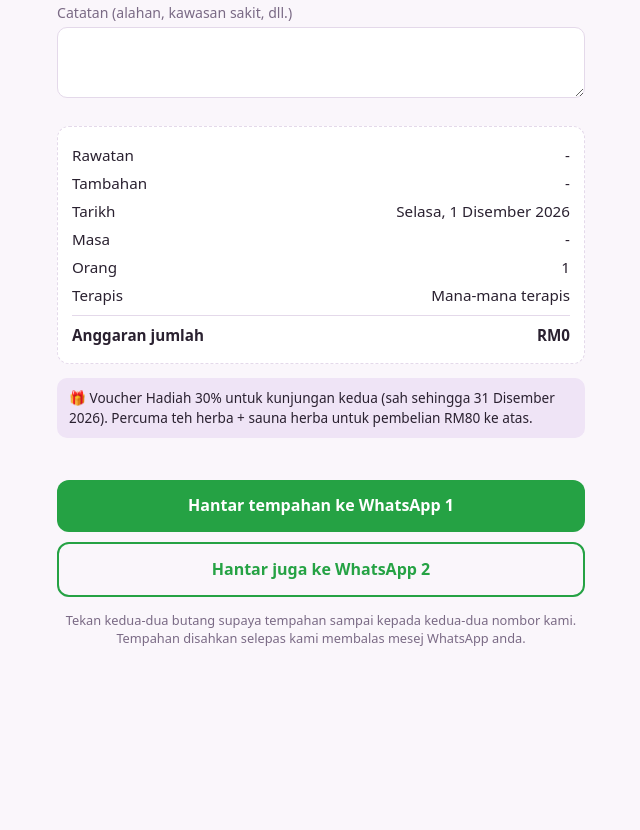
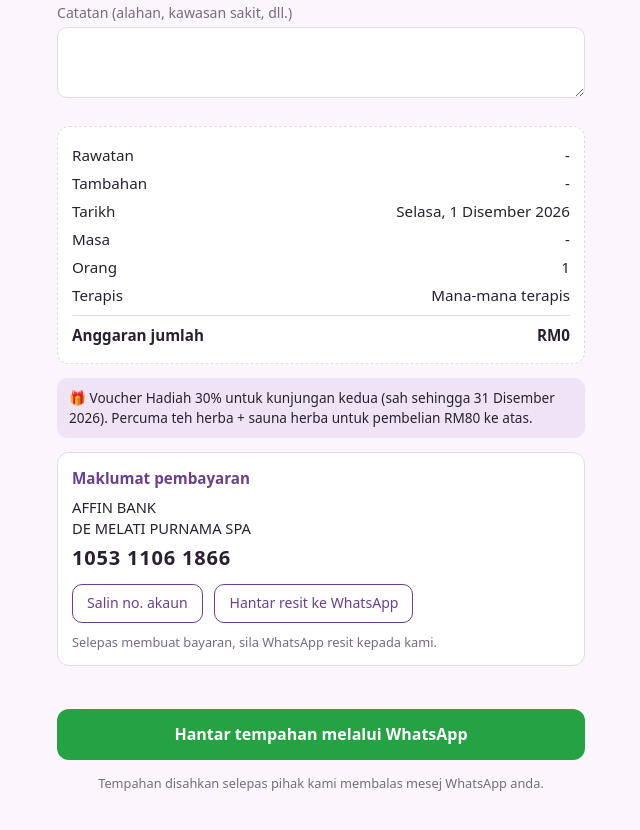
Before and after one commit to zidkha18/dmpspa, a plain HTML site: page index.html in a window 1280 px wide. Shown: the part 1664-2494 px from the top of the page, without its empty margins (319-959 px from the left). Before the commit the page ends 2365 px from the top, so only its background shows below. Drawn offline with Linux system fonts and the light colour scheme.

Commit message:
Add files via upload

```diff
--- a/index.html
+++ b/index.html
@@ -38,7 +38,10 @@ input,select,textarea{width:100%;padding:11px 12px;border:1.5px solid var(--line
 .sum .t{border-top:1px solid var(--line);margin-top:6px;padding-top:8px;font-weight:700}
 .promo{margin-top:14px;padding:10px 12px;border-radius:10px;background:var(--acc2);font-size:.85rem}
 .btn{display:block;width:100%;margin-top:16px;padding:14px;border:0;border-radius:12px;background:var(--ok);color:#fff;font:inherit;font-weight:700;font-size:1rem;cursor:pointer;text-align:center;text-decoration:none}
-.btn.alt{background:transparent;color:var(--ok);border:2px solid var(--ok);margin-top:10px}
+.pay{margin-top:14px;padding:14px;border-radius:12px;background:var(--card);border:1.5px solid var(--line);font-size:.92rem}
+.pay h4{margin:0 0 8px;font-size:.95rem;color:var(--acc)}
+.pay .acc{font-size:1.25rem;font-weight:700;letter-spacing:.04em;margin:4px 0}
+.pay .mini{display:inline-block;margin:8px 8px 0 0;padding:8px 14px;border-radius:10px;border:1.5px solid var(--acc);background:transparent;color:var(--acc);font:inherit;font-size:.88rem;cursor:pointer;text-decoration:none}
 .err{color:#c0392b;font-size:.88rem;margin-top:10px;min-height:1.2em}
 .note{color:var(--mute);font-size:.8rem;margin-top:14px;text-align:center}
 </style>
@@ -75,17 +78,24 @@ input,select,textarea{width:100%;padding:11px 12px;border:1.5px solid var(--line
 
 <div class="sum" id="sum"></div>
 <div class="promo">🎁 Voucher Hadiah 30% untuk kunjungan kedua (sah sehingga 31 Disember 2026). Percuma teh herba + sauna herba untuk pembelian RM80 ke atas.</div>
+<div class="pay">
+<h4>Maklumat pembayaran</h4>
+<div>AFFIN BANK<br>DE MELATI PURNAMA SPA</div>
+<div class="acc">1053 1106 1866</div>
+<button type="button" class="mini" id="copy">Salin no. akaun</button>
+<a class="mini" id="resit" href="#" target="_blank" rel="noopener">Hantar resit ke WhatsApp</a>
+<div class="note" style="text-align:left;margin-top:10px">Selepas membuat bayaran, sila WhatsApp resit kepada kami.</div>
+</div>
 <div class="err" id="err"></div>
-<a class="btn" id="go" data-k="wa" href="#" target="_blank" rel="noopener">Hantar tempahan ke WhatsApp 1</a>
-<a class="btn alt" id="go2" data-k="wa2" href="#" target="_blank" rel="noopener">Hantar juga ke WhatsApp 2</a>
-<p class="note">Tekan kedua-dua butang supaya tempahan sampai kepada kedua-dua nombor kami. Tempahan disahkan selepas kami membalas mesej WhatsApp anda.</p>
+<a class="btn" id="go" data-k="wa" href="#" target="_blank" rel="noopener">Hantar tempahan melalui WhatsApp</a>
+<p class="note">Tempahan disahkan selepas pihak kami membalas mesej WhatsApp anda.</p>
 </main>
 
 <script>
 // ===== TETAPAN: ubah di sini =====
 var CFG = {
   wa: "60128315188",      // nombor WhatsApp 1
-  wa2: "601145787860",    // nombor WhatsApp 2 (011-45787860)      // nombor WhatsApp spa (format 60..., tanpa + atau -)
+      // nombor WhatsApp spa (format 60..., tanpa + atau -)
   mula: "2026-12-01",     // tarikh paling awal boleh ditempah (pembukaan)
   buka: 10, tutup: 21,    // waktu operasi (jam, 24j). Slot terakhir = tutup - 1
   maxPax: 6,
@@ -188,6 +198,13 @@ function msg(){
    "Catatan: "+($("note").value.trim()||"-")+"\n"+
    "Anggaran: RM"+total();
 }
+$("resit").href="https://wa.me/"+CFG.wa+"?text="+encodeURIComponent("Salam, saya hantar resit pembayaran tempahan. Nama: ");
+$("copy").onclick=function(){
+  var b=this,n="105311061866";
+  function ok(){b.textContent="Disalin ✓";setTimeout(function(){b.textContent="Salin no. akaun"},2000)}
+  try{navigator.clipboard.writeText(n).then(ok,fb)}catch(x){fb()}
+  function fb(){try{var t=document.createElement("textarea");t.value=n;document.body.appendChild(t);t.select();document.execCommand("copy");document.body.removeChild(t);ok()}catch(x){b.textContent="Salin: 1053 1106 1866"}}
+};
 function goClick(e){
   var er="";
   if(sel===null)er="Sila pilih rawatan.";
@@ -200,7 +217,7 @@ function goClick(e){
   try{localStorage.setItem("spa_cust",JSON.stringify({n:$("name").value.trim(),p:$("phone").value.trim()}))}catch(x){}
   this.href="https://wa.me/"+CFG[this.dataset.k]+"?text="+encodeURIComponent(msg());
 };
-$("go").onclick=goClick;$("go2").onclick=goClick;
+$("go").onclick=goClick;
 $("date").onchange=function(){drawSlots();drawSvcs();upd()};
 $("pax").onchange=upd;$("ther").onchange=upd;
 try{var c=JSON.parse(localStorage.getItem("spa_cust")||"null");if(c){$("name").value=c.n||"";$("phone").value=c.p||""}}catch(x){}
```
